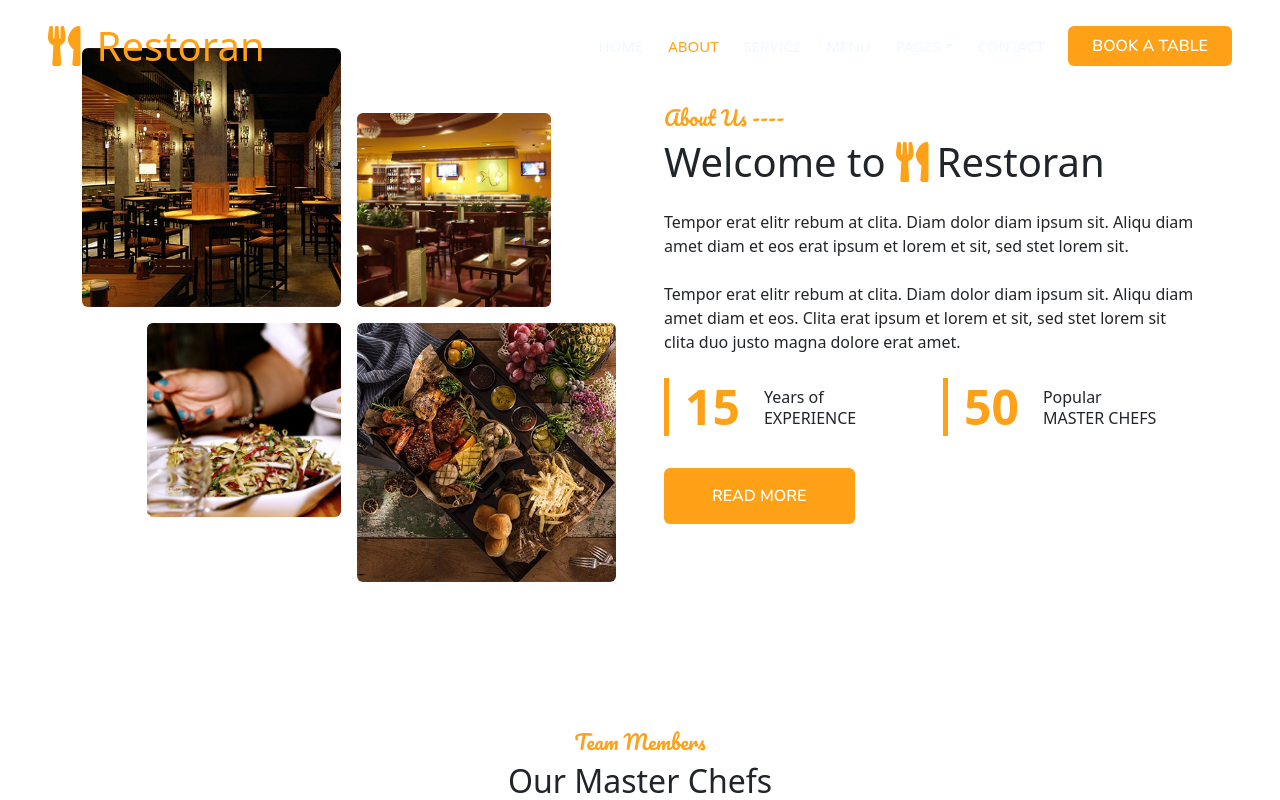
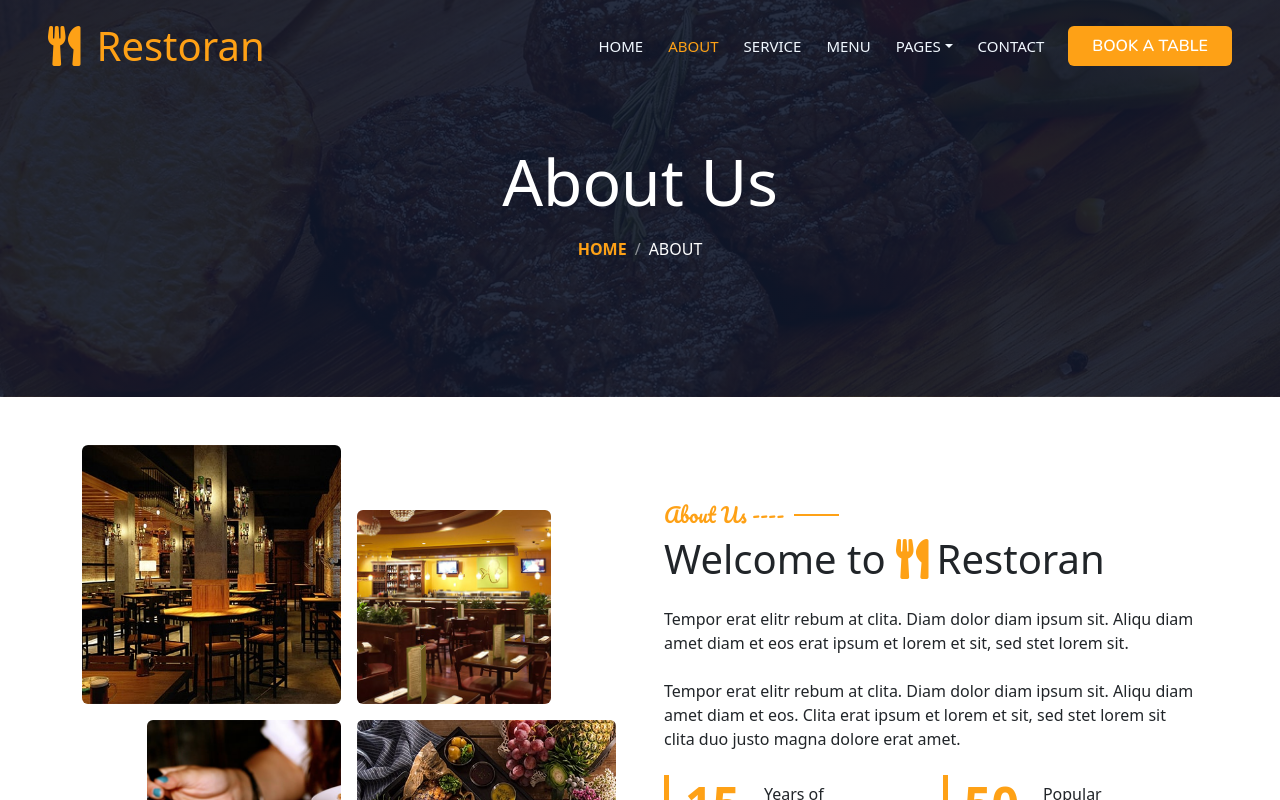
Before and after one commit to akhilworks2001/restoran, a React (Vite) app: page /about in a window 1280 px wide. Shown: the top 800 px of the page. Built offline with nearby package versions, Linux system fonts and the light colour scheme.

Commit message:
all pages are initialized

```diff
--- /dev/null
+++ b/src/components/contact/Contact.jsx
@@ -0,0 +1,124 @@
+import React from "react";
+
+const Contact = () => {
+  return (
+    <div className="container-xxl py-5 section">
+      <div className="container">
+
+        <div className="text-center wow fadeInUp" data-wow-delay="0.1s">
+          <h5 className="section-title ff-secondary text-center text-primary fw-normal">
+            Contact Us
+          </h5>
+          <h1 className="mb-5">Contact For Any Query</h1>
+        </div>
+
+        <div className="row g-4">
+
+          {/* Contact Info */}
+          <div className="col-12">
+            <div className="row gy-4">
+
+              <div className="col-md-4">
+                <h5 className="section-title ff-secondary fw-normal text-start text-primary">
+                  Booking
+                </h5>
+                <p>
+                  <i className="fa fa-envelope-open text-primary me-2"></i>
+                  book@example.com
+                </p>
+              </div>
+
+              <div className="col-md-4">
+                <h5 className="section-title ff-secondary fw-normal text-start text-primary">
+                  General
+                </h5>
+                <p>
+                  <i className="fa fa-envelope-open text-primary me-2"></i>
+                  info@example.com
+                </p>
+              </div>
+
+              <div className="col-md-4">
+                <h5 className="section-title ff-secondary fw-normal text-start text-primary">
+                  Technical
+                </h5>
+                <p>
+                  <i className="fa fa-envelope-open text-primary me-2"></i>
+                  tech@example.com
+                </p>
+              </div>
+
+            </div>
+          </div>
+
+          {/* Map */}
+          <div className="col-md-6 wow fadeIn" data-wow-delay="0.1s">
+            <iframe
+              title="Google Map"
+              className="position-relative rounded w-100 h-100"
+              src="https://www.google.com/maps/embed?pb=!1m18!1m12!1m3!1d387190.2799141421!2d75.31857407611038!3d20.593684006132743!2m3!1f0!2f0!3f0!3m2!1i1024!2i768!4f13.1!3m3!1m2!1s0x30635ffb1e212b9b%3A0x9f2f9b62fa8ff1a!2sIndia!5e0!3m2!1sen!2sin!4v1699612345678!5m2!1sen!2sin"
+              style={{ minHeight: "350px", border: 0 }}
+              allowFullScreen=""
+              loading="lazy"
+            ></iframe>
+          </div>
+
+          {/* Contact Form */}
+          <div className="col-md-6">
+            <div className="wow fadeInUp" data-wow-delay="0.2s">
+
+              <form>
+                <div className="row g-3">
+
+                  <div className="col-md-6">
+                    <div className="form-floating">
+                      <input type="text" className="form-control" id="name" placeholder="Your Name" />
+                      <label htmlFor="name">Your Name</label>
+                    </div>
+                  </div>
+
+                  <div className="col-md-6">
+                    <div className="form-floating">
+                      <input type="email" className="form-control" id="email" placeholder="Your Email" />
+                      <label htmlFor="email">Your Email</label>
+                    </div>
+                  </div>
+
+                  <div className="col-12">
+                    <div className="form-floating">
+                      <input type="text" className="form-control" id="subject" placeholder="Subject" />
+                      <label htmlFor="subject">Subject</label>
+                    </div>
+                  </div>
+
+                  <div className="col-12">
+                    <div className="form-floating">
+                      <textarea
+                        className="form-control"
+                        placeholder="Leave a message here"
+                        id="message"
+                        style={{ height: "150px" }}
+                      ></textarea>
+                      <label htmlFor="message">Message</label>
+                    </div>
+                  </div>
+
+                  <div className="col-12">
+                    <button className="btn btn-primary w-100 py-3" type="submit">
+                      Send Message
+                    </button>
+                  </div>
+
+                </div>
+              </form>
+
+            </div>
+          </div>
+
+        </div>
+      </div>
+    </div>
+  );
+};
+
+export default Contact;
--- a/src/components/menu/Menu.jsx
+++ b/src/components/menu/Menu.jsx
@@ -19,7 +19,6 @@ function FoodMenu() {
   useEffect(() => {
     AOS.init({
       duration: 800,
-      once: false,
       offset: 100,
     });
   }, []);
--- /dev/null
+++ b/src/components/pageLayout/PageLayout.jsx
@@ -0,0 +1,13 @@
+import React from "react";
+import RouteHead from "../routehead/RouteHead";
+
+const PageLayout = ({ title, breadcrumbs, children }) => {
+  return (
+    <>
+      <RouteHead title={title} breadcrumbs={breadcrumbs} />
+      {children}
+    </>
+  );
+};
+
+export default PageLayout;
--- /dev/null
+++ b/src/components/routehead/RouteHead.jsx
@@ -0,0 +1,45 @@
+import React from "react";
+import { NavLink } from "react-router-dom";
+
+
+import './routehead.css';
+
+const RouteHead = ({ title, breadcrumbs }) => {
+  return (
+    <div className="container-xxl py-5 bg-dark hero-header ">
+      <div className="container text-center my-5 pt-5 pb-4">
+        <h1 className="display-3 text-white mb-3 animated slideInDown">
+          {title}
+        </h1>
+
+        <nav aria-label="breadcrumb">
+          <ol className="breadcrumb justify-content-center text-uppercase">
+            {breadcrumbs.map((item, index) => (
+              <li
+                key={index}
+                className={`breadcrumb-item ${
+                  item.active ? "active text-white" : ""
+                }`}
+                aria-current={item.active ? "page" : undefined}
+              >
+                {item.active ? (
+                  item.label
+                ) : (
+                    <NavLink
+                    to={item.href || "/"}
+                    className={item.label === "Home" ? "breadcrumb-home" : "text-white-50"}
+                  >
+                    {item.label}
+                  </NavLink>
+
+                )}
+              </li>
+            ))}
+          </ol>
+        </nav>
+      </div>
+    </div>
+  );
+};
+
+export default RouteHead;
--- /dev/null
+++ b/src/components/routehead/routehead.css
@@ -0,0 +1,60 @@
+.hero-header {
+    background: linear-gradient(rgba(15, 23, 43, .9), rgba(15, 23, 43, .9)), url(../../assets/hero/bg-hero.jpg);
+    background-position: center center;
+    background-repeat: no-repeat;
+    background-size: cover;
+}
+
+.hero-header img {
+    animation: imgRotate 50s linear infinite;
+}
+
+@keyframes imgRotate {
+    100% {
+        transform: rotate(360deg);
+    }
+}
+
+.breadcrumb-item + .breadcrumb-item::before {
+    color: rgba(255, 255, 255, .5);
+}
+
+.breadcrumb-home {
+    color: var(--primary) !important;
+    font-weight: 600;
+    text-decoration: none;
+  }
+
+
+/*** Section Title ***/
+.section-title {
+    position: relative;
+    display: inline-block;
+}
+
+.section-title::before {
+    position: absolute;
+    content: "";
+    width: 45px;
+    height: 2px;
+    top: 50%;
+    left: -55px;
+    margin-top: -1px;
+    background: var(--primary);
+}
+
+.section-title::after {
+    position: absolute;
+    content: "";
+    width: 45px;
+    height: 2px;
+    top: 50%;
+    right: -55px;
+    margin-top: -1px;
+    background: var(--primary);
+}
+
+.section-title.text-start::before,
+.section-title.text-end::after {
+    display: none;
+}
--- a/src/pages/about/About.jsx
+++ b/src/pages/about/About.jsx
@@ -6,6 +6,7 @@ import Team from '../../components/team/Team';
 function AboutPage() {
   return (
     <>
+
       <About />
       <Team />
     </>
--- a/src/pages/contact/Contact.jsx
+++ b/src/pages/contact/Contact.jsx
@@ -1,9 +1,11 @@
-import React from 'react'
+import React from 'react';
+import Contact from '../../components/contact/Contact';
 
-function Contact() {
+function ContactPage() {
+
   return (
-    <div>Contact</div>
+      <Contact />
   )
 }
 
-export default Contact
+export default ContactPage
--- a/src/pages/more/Booking.jsx
+++ b/src/pages/more/Booking.jsx
@@ -1,9 +1,10 @@
 import React from 'react'
+import Booking from "../../components/booking/Booking"
 
-function Booking() {
+function BookingPage() {
   return (
-    <div>Booking</div>
+    <Booking />
   )
 }
 
-export default Booking
+export default BookingPage
--- a/src/pages/more/Team.jsx
+++ b/src/pages/more/Team.jsx
@@ -1,9 +1,13 @@
-import React from 'react'
+import React from 'react';
+import Team from "../../components/team/Team";
 
-function Team() {
+function TeamPage() {
   return (
-    <div>Team</div>
+    <>
+      <Team />
+    </>
+
   )
 }
 
-export default Team
+export default TeamPage
--- a/src/pages/more/Testimonial.jsx
+++ b/src/pages/more/Testimonial.jsx
@@ -1,9 +1,10 @@
-import React from 'react'
+import React from 'react';
+import Testimonial from "../../components/testimonial/Testimonial"
 
-function Testimonial() {
+function TestimonialPage() {
   return (
-    <div>Testimonial</div>
+    <Testimonial />
   )
 }
 
-export default Testimonial
+export default TestimonialPage
--- a/src/pages/service/Service.jsx
+++ b/src/pages/service/Service.jsx
@@ -1,8 +1,12 @@
-import React from 'react'
+import React from 'react';
+import Detail from "../../components/detail/Detail"
 
 function Service() {
   return (
-    <div>Service</div>
+    <div>
+      <Detail />
+      <Detail />
+    </div>
   )
 }
 
--- a/src/route/Routes.jsx
+++ b/src/route/Routes.jsx
@@ -8,21 +8,125 @@ import Testimonial from "../pages/more/Testimonial";
 import Team from "../pages/more/Team";
 import Service from "../pages/service/Service";
 
+import PageLayout from "../components/pageLayout/PageLayout";
+
 const AppRoutes = () => {
   return (
     <Routes>
-      {/* Main Routes */}
+      {/* HOME (no header) */}
       <Route path="/" element={<Home />} />
-      <Route path="/about" element={<About />} />
-      <Route path="/menu" element={<Menu />} />
-      <Route path="/contact" element={<Contact />} />
-      <Route path="service" element={<Service />} />
 
-      {/* Nested More Routes */}
+      {/* ABOUT */}
+      <Route
+        path="/about"
+        element={
+          <PageLayout
+            title="About Us"
+            breadcrumbs={[
+              { label: "Home", href: "/" },
+              { label: "About", active: true },
+            ]}
+          >
+            <About />
+          </PageLayout>
+        }
+      />
+
+      {/* MENU */}
+      <Route
+        path="/menu"
+        element={
+          <PageLayout
+            title="Our Menu"
+            breadcrumbs={[
+              { label: "Home", href: "/" },
+              { label: "Menu", active: true },
+            ]}
+          >
+            <Menu />
+          </PageLayout>
+        }
+      />
+
+      {/* CONTACT */}
+      <Route
+        path="/contact"
+        element={
+          <PageLayout
+            title="Contact Us"
+            breadcrumbs={[
+              { label: "Home", href: "/" },
+              { label: "Contact", active: true },
+            ]}
+          >
+            <Contact />
+          </PageLayout>
+        }
+      />
+
+      {/* SERVICE */}
+      <Route
+        path="/service"
+        element={
+          <PageLayout
+            title="Our Services"
+            breadcrumbs={[
+              { label: "Home", href: "/" },
+              { label: "Service", active: true },
+            ]}
+          >
+            <Service />
+          </PageLayout>
+        }
+      />
+
+      {/* ---------- MORE ROUTES ---------- */}
+
       <Route path="/more">
-        <Route path="booking" element={<Booking />} />
-        <Route path="testimonial" element={<Testimonial />} />
-        <Route path="team" element={<Team />} />
+        <Route
+          path="booking"
+          element={
+            <PageLayout
+              title="Book Your Table"
+              breadcrumbs={[
+                { label: "Home", href: "/" },
+                { label: "Booking", active: true },
+              ]}
+            >
+              <Booking />
+            </PageLayout>
+          }
+        />
+
+        <Route
+          path="testimonial"
+          element={
+            <PageLayout
+              title="Testimonials"
+              breadcrumbs={[
+                { label: "Home", href: "/" },
+                { label: "Testimonial", active: true },
+              ]}
+            >
+              <Testimonial />
+            </PageLayout>
+          }
+        />
+
+        <Route
+          path="team"
+          element={
+            <PageLayout
+              title="Our Team"
+              breadcrumbs={[
+                { label: "Home", href: "/" },
+                { label: "Team", active: true },
+              ]}
+            >
+              <Team />
+            </PageLayout>
+          }
+        />
       </Route>
     </Routes>
   );
```
